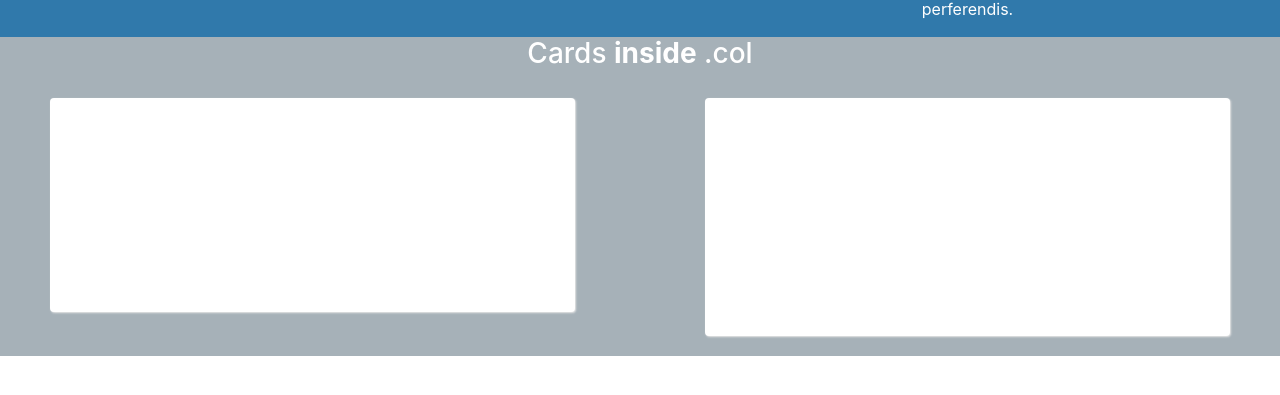
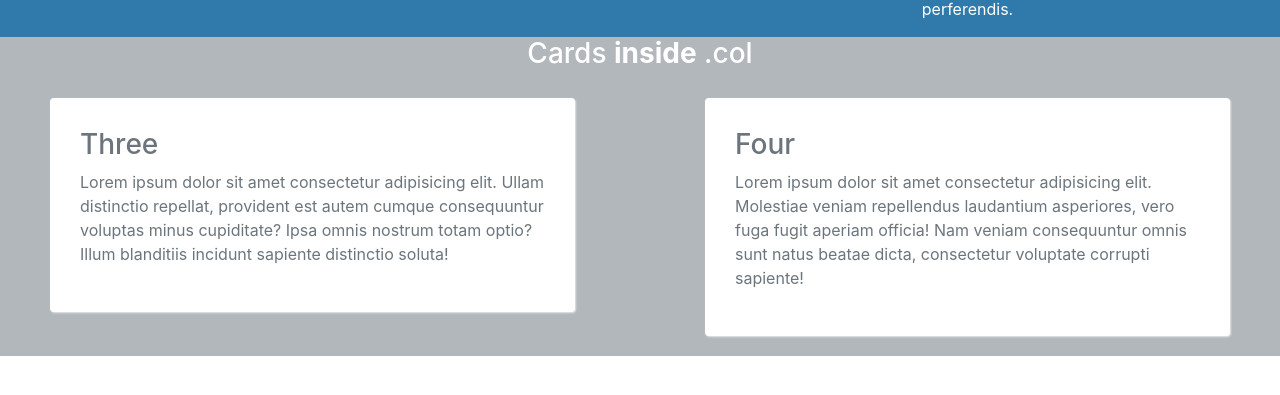
Before and after one commit to CaitlinBrooks/bcw-two-grid, a plain HTML site: page index.html in a window 1280 px wide. Shown: the part 261-656 px from the top of the page. Drawn offline with nearby package versions, Linux system fonts and the light colour scheme.

Commit message:
font adjustments

```diff
--- a/assets/style.css
+++ b/assets/style.css
@@ -12,6 +12,6 @@
   }
 
   .bg-gray {
-    background: rgb(166, 177, 184);
+    background: rgb(178, 183, 187);
     color: white;
   }
--- a/index.html
+++ b/index.html
@@ -11,7 +11,7 @@
 </head>
 
 <body>
-    <div class="containter-fluid">
+    <div class="containter-fluid text-muted">
         <div class="row">
           <div class="col-sm-12 text-center">
             <h1>Two grid tricks</h1>
@@ -28,12 +28,12 @@
       <div class="container-fluid bg-gray">
           <div class="row">
             <div class="col-xs-6 col-md-6">
-              <div class="card-white">
+              <div class="card-white text-muted">
                 <!-- card content --><h3>Three</h3><p>Lorem ipsum dolor sit amet consectetur adipisicing elit. Ullam distinctio repellat, provident est autem cumque consequuntur voluptas minus cupiditate? Ipsa omnis nostrum totam optio? Illum blanditiis incidunt sapiente distinctio soluta!</p>
               </div>
             </div>
             <div class="col-xs-6 col-md-6">
-              <div class="card-white">
+              <div class="card-white text-muted">
                 <!-- card content --><h3>Four</h3><p>Lorem ipsum dolor sit amet consectetur adipisicing elit. Molestiae veniam repellendus laudantium asperiores, vero fuga fugit aperiam officia! Nam veniam consequuntur omnis sunt natus beatae dicta, consectetur voluptate corrupti sapiente!</p>
               </div>
             </div>
```
